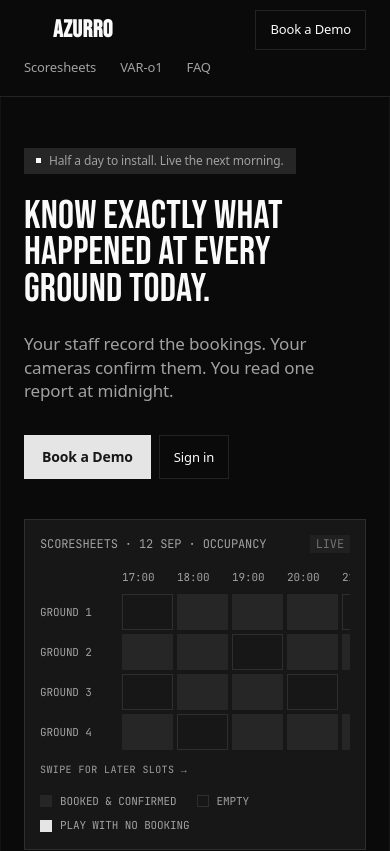
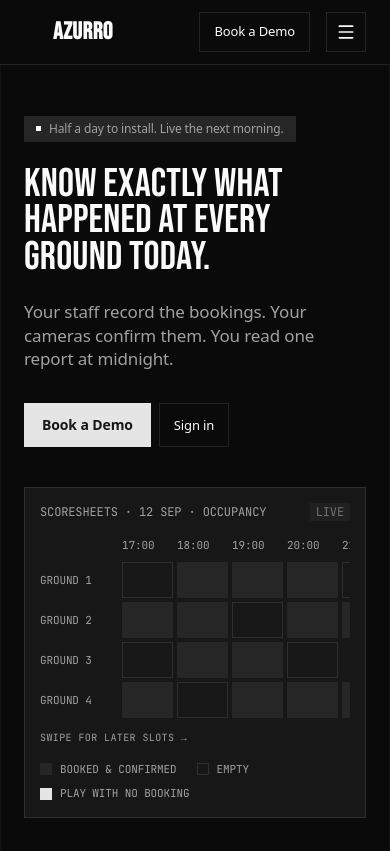
Before and after one commit to mihiryadav20/azurro_lander, a React (Vite) app: page / in a window 390 px wide. Shown: the top 851 px of the page. Built offline with nearby package versions, Linux system fonts and the light colour scheme.

Commit message:
fix: implement mobile navigation with accessibility enhancements

```diff
--- a/src/components/azurro/AzurroLanding.tsx
+++ b/src/components/azurro/AzurroLanding.tsx
@@ -1,5 +1,12 @@
 import { Fragment, useEffect, useRef, useState } from "react"
-import { MotionConfig, motion, useInView, useReducedMotion } from "motion/react"
+import {
+  AnimatePresence,
+  MotionConfig,
+  motion,
+  useInView,
+  useReducedMotion,
+} from "motion/react"
+import { Menu, X } from "lucide-react"
 import logo from "@/assets/azurro-logo.png"
 import { Footer } from "@/components/footer"
 import { AnimatedSpan, Terminal, TypingAnimation } from "@/components/ui/terminal"
@@ -41,7 +48,16 @@ const sectionPad =
 const termLine =
   "font-mono whitespace-pre-wrap break-all sm:whitespace-pre sm:break-normal " +
   "text-[clamp(11px,2.2cqw,12px)] leading-[1.72]"
+const mobileNavLink =
+  "flex min-h-11 items-center border-b border-border px-1 text-[15px] text-muted-foreground " +
+  "transition-colors last:border-b-0 hover:text-foreground"
 const tap = { scale: 0.985 }
+
+const NAV_LINKS = [
+  { href: "#what", label: "Scoresheets" },
+  { href: "#var", label: "VAR-o1" },
+  { href: "#faq", label: "FAQ" },
+]
 
 const TIMES = ["17:00", "18:00", "19:00", "20:00", "21:00", "22:00"]
 
@@ -97,6 +113,30 @@ export function AzurroLanding() {
   // MotionConfig strips transforms for reduced-motion users but leaves opacity
   // running, so the looping animations on the page need their own opt-out.
   const reduceMotion = useReducedMotion()
+
+  const [menuOpen, setMenuOpen] = useState(false)
+  const closeMenu = () => setMenuOpen(false)
+
+  // The panel only exists below `nav`; resizing past it (rotating a tablet,
+  // widening a window) must drop the open state too, or a hidden trigger
+  // leaves stale "expanded" state on the desktop nav for a11y tools to trip on.
+  useEffect(() => {
+    const query = window.matchMedia(
+      `(min-width: ${getComputedStyle(document.documentElement).getPropertyValue("--breakpoint-nav")})`
+    )
+    const onChange = () => setMenuOpen(false)
+    query.addEventListener("change", onChange)
+    return () => query.removeEventListener("change", onChange)
+  }, [])
+
+  useEffect(() => {
+    if (!menuOpen) return
+    const onKeyDown = (e: KeyboardEvent) => {
+      if (e.key === "Escape") setMenuOpen(false)
+    }
+    window.addEventListener("keydown", onKeyDown)
+    return () => window.removeEventListener("keydown", onKeyDown)
+  }, [menuOpen])
 
   // VAR-o1 keeps finding a new one. The catch moves between empty slots while
   // the grid is on screen, and holds still once it scrolls away.
@@ -155,12 +195,8 @@ export function AzurroLanding() {
           animate={{ opacity: 1 }}
           transition={{ duration: 0.4, ease: EASE }}
         >
-          {/* Brand + links + CTA need ~516px to share one line (see --breakpoint-nav
-              in index.css) — below that the links take a full-width second row
-              (order-3 + w-full forces the wrap) and rejoin the single row at
-              `nav` and up. */}
-          <div className="mx-auto flex max-w-[1200px] flex-wrap items-center gap-x-4 px-6 py-2.5 nav:py-3">
-            <div className="order-1 mr-auto flex items-center gap-[9px] nav:order-none">
+          <div className="mx-auto flex max-w-[1200px] items-center gap-x-4 px-6 py-3">
+            <div className="mr-auto flex items-center gap-[9px]">
               <span className="relative block h-7 w-5 overflow-hidden">
                 <img
                   src={logo}
@@ -172,25 +208,60 @@ export function AzurroLanding() {
                 AZURRO
               </span>
             </div>
-            <div className="order-3 -mx-3 flex w-full flex-wrap items-center text-[13px] nav:order-none nav:mx-0 nav:w-auto nav:gap-1">
-              <a href="#what" className={navLink}>
-                Scoresheets
-              </a>
-              <a href="#var" className={navLink}>
-                VAR-o1
-              </a>
-              <a href="#faq" className={navLink}>
-                FAQ
-              </a>
+            {/* Inline from `nav` up; below it these links live in the panel
+                the hamburger opens, so this row is display:none there rather
+                than just visually hidden. */}
+            <div className="hidden items-center gap-1 text-[13px] nav:flex">
+              {NAV_LINKS.map((link) => (
+                <a key={link.href} href={link.href} className={navLink}>
+                  {link.label}
+                </a>
+              ))}
             </div>
             <motion.a
               href="#contact"
               whileTap={tap}
-              className={`${outlineBtn} order-2 min-h-10 px-3.5 font-medium nav:order-none`}
+              className={`${outlineBtn} min-h-10 px-3.5 font-medium`}
             >
               Book a Demo
             </motion.a>
+            <button
+              type="button"
+              aria-expanded={menuOpen}
+              aria-controls="mobile-nav"
+              aria-label={menuOpen ? "Close menu" : "Open menu"}
+              onClick={() => setMenuOpen((open) => !open)}
+              className="inline-flex size-10 shrink-0 items-center justify-center border border-border text-foreground transition-colors hover:bg-secondary nav:hidden"
+            >
+              {menuOpen ? <X className="size-5" /> : <Menu className="size-5" />}
+            </button>
           </div>
+
+          <AnimatePresence initial={false}>
+            {menuOpen && (
+              <motion.div
+                id="mobile-nav"
+                initial={{ height: 0, opacity: 0 }}
+                animate={{ height: "auto", opacity: 1 }}
+                exit={{ height: 0, opacity: 0 }}
+                transition={{ duration: reduceMotion ? 0 : 0.25, ease: EASE }}
+                className="overflow-hidden border-t border-border nav:hidden"
+              >
+                <nav className="mx-auto flex max-w-[1200px] flex-col px-6">
+                  {NAV_LINKS.map((link) => (
+                    <a
+                      key={link.href}
+                      href={link.href}
+                      onClick={closeMenu}
+                      className={mobileNavLink}
+                    >
+                      {link.label}
+                    </a>
+                  ))}
+                </nav>
+              </motion.div>
+            )}
+          </AnimatePresence>
         </motion.div>
 
         {/* Hero — above the fold, so it staggers on mount rather than on scroll. */}
```
